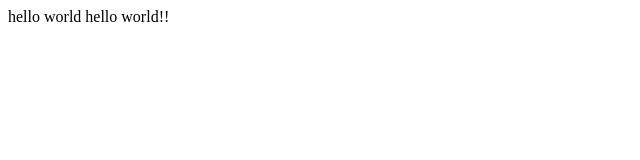
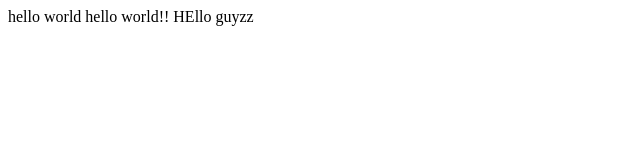
Before and after one commit to RahulParajulee/Demo, a plain HTML site: page index.html in a window 1280 px wide. Shown: the whole page, without its empty margins (0-640 px from the left). Drawn offline with Linux system fonts and the light colour scheme.

Commit message:
add HEllo guyzz

```diff
--- a/index.html
+++ b/index.html
@@ -9,5 +9,6 @@
 <body>
    hello world
     hello world!!
+    HEllo guyzz
 </body>
 </html>
```
